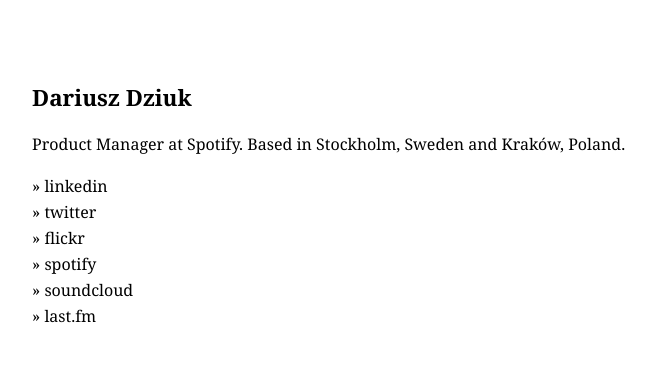
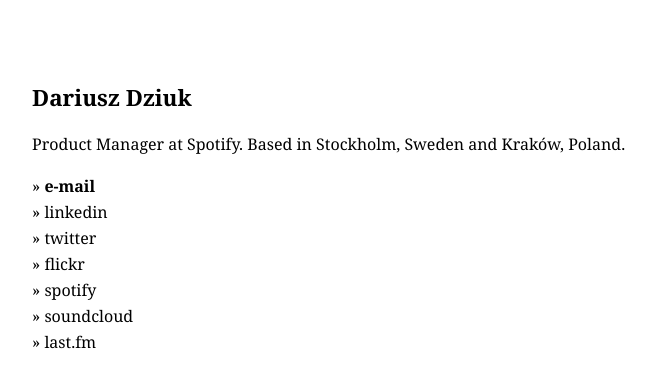
Before and after one commit to dariuszdziuk/dariuszdziuk.com, a plain HTML site: page index.html in a window 1280 px wide. Shown: the whole page, without its empty margins (48-699 px from the left). Drawn offline with Linux system fonts and the light colour scheme.

Commit message:
Add e-mail.

```diff
--- a/index.html
+++ b/index.html
@@ -18,6 +18,7 @@
     <h1>Dariusz Dziuk</h1>
     <p>Product Manager at Spotify. Based in Stockholm, Sweden and Kraków, Poland.</p>
     <ul>
+      <li><a href="mailto:me+web@dariuszdziuk.com" target="_blank"><strong>e-mail</strong></a></li>
       <li><a href="https://www.linkedin.com/in/dariusz-dziuk-7bb3465" target="_blank">linkedin</a></li>
       <li><a href="https://twitter.com/dariuszdziuk" target="_blank">twitter</a></li>
       <li><a href="https://www.flickr.com/photos/55855659@N08/" target="_blank">flickr</a></li>
```
